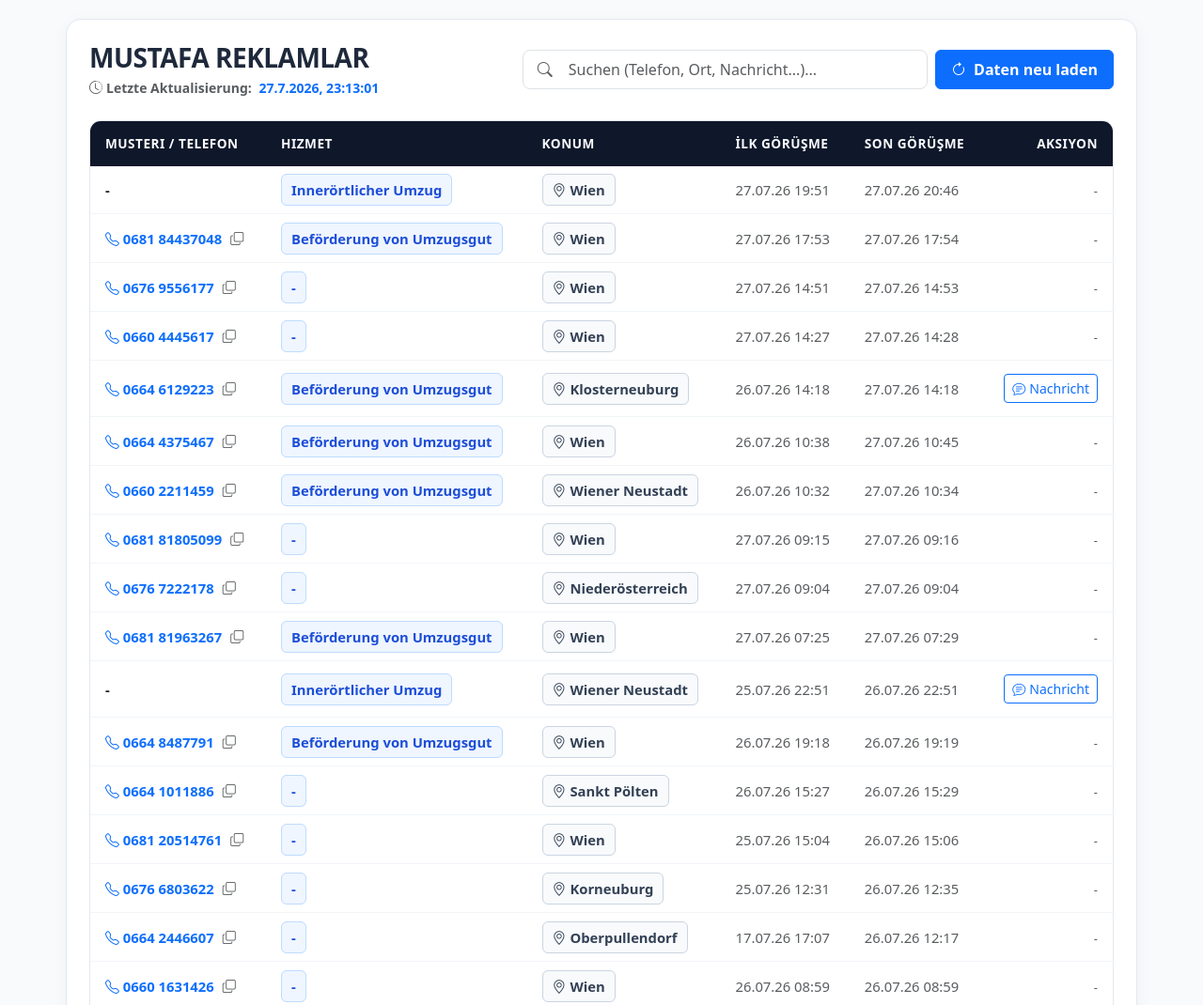
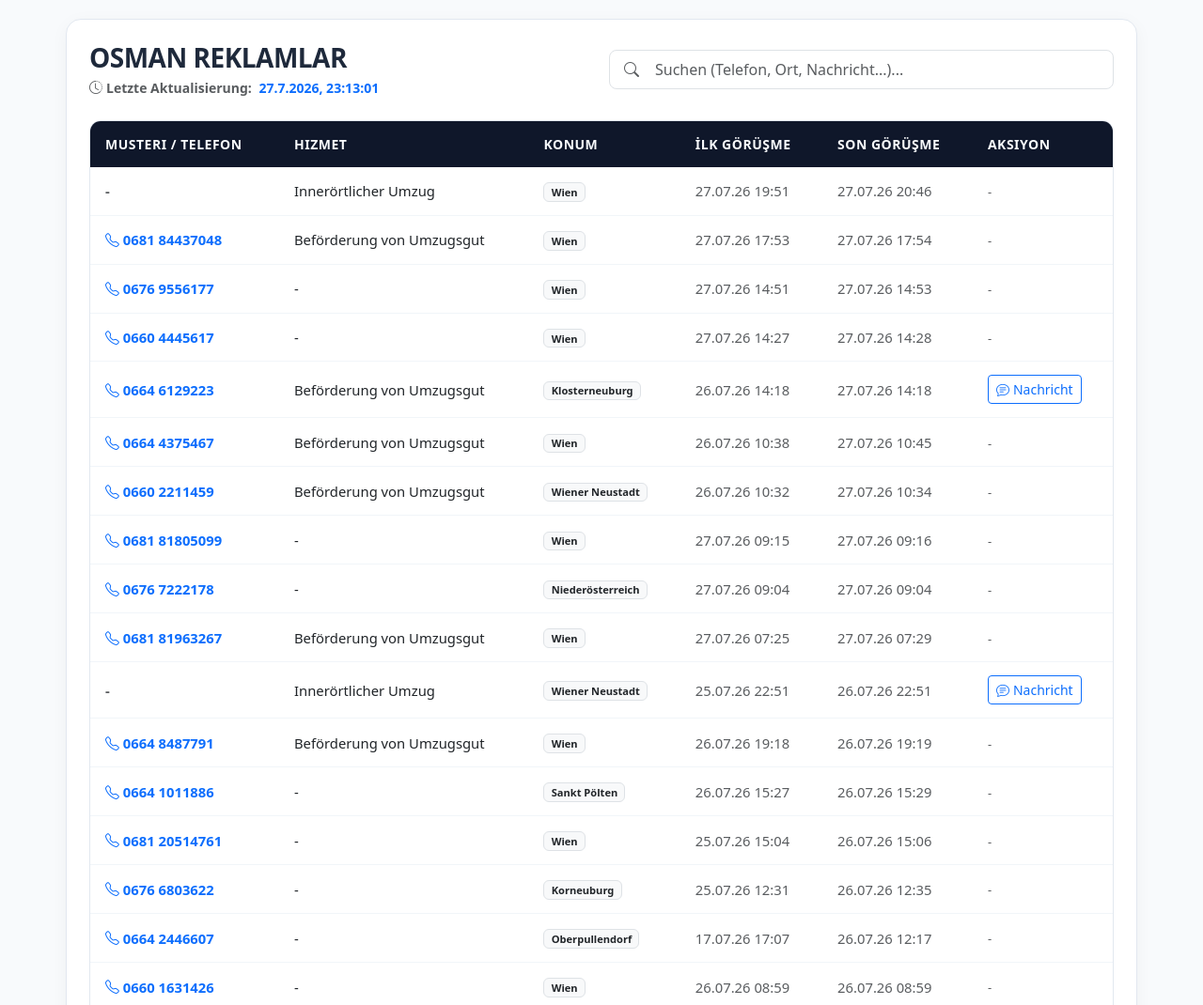
Before and after one commit to sicherteam/mustafa-reklam, a website: page index.html in a window 1280 px wide. Shown: the top 1070 px of the page at 94% size. Drawn offline with nearby package versions, Linux system fonts and the light colour scheme.

Commit message:
Update index.html

```diff
--- a/index.html
+++ b/index.html
@@ -3,7 +3,7 @@
 <head>
   <meta charset="UTF-8">
   <meta name="viewport" content="width=device-width, initial-scale=1.0">
-  <title>MISTAFA REKLAMLAR</title>
+  <title>MUSTAFA REKLAMLAR</title>
   <link href="https://cdn.jsdelivr.net/npm/bootstrap@5.3.0/dist/css/bootstrap.min.css" rel="stylesheet">
   <link rel="stylesheet" href="https://cdn.jsdelivr.net/npm/bootstrap-icons@1.11.0/font/bootstrap-icons.css">
   <style>
@@ -31,7 +31,7 @@
     }
 
     .header-title {
-      font-weight: 800;
+      font-weight: 700;
       letter-spacing: -0.5px;
       color: #1e293b;
     }
@@ -51,7 +51,7 @@
       background-color: #0f172a !important;
       color: #f8fafc !important;
       font-weight: 600;
-      font-size: 0.85rem;
+      font-size: 0.875rem;
       text-transform: uppercase;
       letter-spacing: 0.5px;
       padding: 14px 16px;
@@ -65,28 +65,9 @@
       border-bottom-color: #f1f5f9;
     }
 
-    /* Rozetler */
-    .badge-service {
-      background-color: #eff6ff;
-      color: #1d4ed8;
-      border: 1px solid #bfdbfe;
-      font-weight: 600;
-      padding: 6px 10px;
-      border-radius: 6px;
-    }
-
-    .badge-location {
-      background-color: #f8fafc;
-      color: #334155;
-      border: 1px solid #cbd5e1;
-      font-weight: 600;
-      padding: 6px 10px;
-      border-radius: 6px;
-    }
-
     /* Mesaj Kutusu Stili */
     .message-box {
-      background-color: #f8fafc;
+      background-color: #f1f5f9;
       border-left: 4px solid var(--primary-color);
       border-radius: 8px;
       padding: 12px 16px;
@@ -94,8 +75,6 @@
       white-space: pre-line;
       word-break: break-word;
     }
-
-    #countdown-box { display: none; }
 
     /* MOBİL KART GÖRÜNÜMÜ */
     @media (max-width: 767.98px) {
@@ -124,7 +103,6 @@
       .lead-card-row {
         display: flex;
         justify-content: space-between;
-        align-items: center;
         margin-bottom: 6px;
         font-size: 0.875rem;
       }
@@ -143,34 +121,19 @@
   <div class="container main-card p-4">
     <!-- Header Alanı -->
     <div class="row g-3 align-items-center mb-4">
-      <div class="col-12 col-md-5">
-        <h2 class="header-title mb-1 fs-3">MUSTAFA REKLAMLAR</h2>
+      <div class="col-12 col-md-6">
+        <h2 class="header-title mb-1 fs-3">OSMAN REKLAMLAR</h2>
         <div class="text-muted small">
           <i class="bi bi-clock-history me-1"></i><strong>Letzte Aktualisierung:</strong>
           <span id="last-update" class="text-primary fw-bold ms-1">Yükleniyor...</span>
         </div>
       </div>
-
-      <div class="col-12 col-md-7">
-        <div class="d-flex flex-column flex-sm-row gap-2">
-          <div class="position-relative flex-grow-1">
-            <input type="text" id="searchInput" onkeyup="filterTable()" class="form-control form-control-lg fs-6 ps-5" placeholder="Suchen (Telefon, Ort, Nachricht...)...">
-            <i class="bi bi-search position-absolute top-50 start-0 translate-middle-y ms-3 text-muted"></i>
-          </div>
-          <button id="btn-refresh" onclick="startLiveScrape()" class="btn btn-primary text-nowrap fw-semibold px-3">
-            <i class="bi bi-arrow-clockwise me-1"></i> Daten neu laden
-          </button>
+      <div class="col-12 col-md-6">
+        <div class="position-relative">
+          <input type="text" id="searchInput" onkeyup="filterTable()" class="form-control form-control-lg fs-6 ps-5" placeholder="Suchen (Telefon, Ort, Nachricht...)...">
+          <i class="bi bi-search position-absolute top-50 start-0 translate-middle-y ms-3 text-muted"></i>
         </div>
       </div>
-    </div>
-
-    <!-- Geri Sayım Kutusu -->
-    <div id="countdown-box" class="alert alert-info align-items-center justify-content-between mb-3 rounded-3">
-      <div>
-        <i class="bi bi-robot me-2"></i><strong>Prüfe auf neue Daten...</strong>
-        <span class="small text-muted d-block d-sm-inline ms-sm-2">data.json wird neu geladen.</span>
-      </div>
-      <div class="fw-bold fs-4 text-primary ms-2"><span id="timer">10</span>s</div>
     </div>
 
     <!-- MASAÜSTÜ TABLO GÖRÜNÜMÜ -->
@@ -183,7 +146,7 @@
             <th>Konum</th>
             <th>İlk Görüşme</th>
             <th>Son Görüşme</th>
-            <th class="text-end">Aksiyon</th>
+            <th>Aksiyon</th>
           </tr>
         </thead>
         <tbody id="lead-table-body">
@@ -222,12 +185,6 @@
       );
     }
 
-    // Metin Kopyalama Yardımcısı
-    function copyText(str) {
-      navigator.clipboard.writeText(str);
-      alert('Kopiert: ' + str);
-    }
-
     async function loadData() {
       const tbody = document.getElementById('lead-table-body');
       const cardsBody = document.getElementById('lead-cards-body');
@@ -261,15 +218,12 @@
           const cleanedMsg = cleanMessageText(rawMessage);
           const escapedCleanedMsg = cleanedMsg ? escapeHTML(cleanedMsg) : null;
 
-          const phoneDisplay = phone !== '-' && !phone.includes('Keine Telefonnummer')
-            ? `<div class="d-flex align-items-center gap-2">
-                <a href="tel:${phone}" class="fw-bold text-decoration-none text-primary"><i class="bi bi-telephone me-1"></i>${phone}</a>
-                <button onclick="copyText('${phone}')" class="btn btn-link btn-sm text-muted p-0" title="Kopieren"><i class="bi bi-copy"></i></button>
-               </div>`
-            : `<span class="text-slate-700 fw-bold">${phone}</span>`;
+          const phoneDisplay = phone !== '-'
+            ? `<a href="tel:${phone}" class="fw-bold text-decoration-none text-primary"><i class="bi bi-telephone me-1"></i>${phone}</a>`
+            : `<span class="text-muted fw-bold">-</span>`;
 
           const msgButton = escapedCleanedMsg ? `
-            <button class="btn btn-sm btn-outline-primary fw-medium" type="button" data-bs-toggle="collapse" data-bs-target="#msg-desktop-${index}">
+            <button class="btn btn-sm btn-outline-primary" type="button" data-bs-toggle="collapse" data-bs-target="#msg-desktop-${index}">
               <i class="bi bi-chat-text me-1"></i>Nachricht
             </button>
           ` : '<span class="text-muted small">-</span>';
@@ -278,11 +232,11 @@
           desktopRows += `
             <tr class="searchable-row">
               <td>${phoneDisplay}</td>
-              <td><span class="badge-service">${jobType}</span></td>
-              <td><span class="badge-location"><i class="bi bi-geo-alt me-1"></i>${location}</span></td>
+              <td>${jobType}</td>
+              <td><span class="badge bg-light text-dark border">${location}</span></td>
               <td class="text-muted small">${ilkGorusme}</td>
               <td class="text-muted small">${sonGorusme}</td>
-              <td class="text-end">${msgButton}</td>
+              <td>${msgButton}</td>
             </tr>
             ${escapedCleanedMsg ? `
               <tr class="collapse" id="msg-desktop-${index}">
@@ -311,11 +265,14 @@
                   ${phone !== '-' ? `<a href="tel:${phone}" class="fw-bold fs-6 text-decoration-none text-primary d-block"><i class="bi bi-telephone me-1"></i>${phone}</a>` : `<span class="fw-bold text-muted">-</span>`}
                   <small class="text-muted">Son: ${sonGorusme}</small>
                 </div>
-                <span class="badge-location small"><i class="bi bi-geo-alt me-1"></i>${location}</span>
               </div>
               <div class="lead-card-row">
                 <span class="lead-card-label">Hizmet:</span>
-                <span class="badge-service small">${jobType}</span>
+                <span class="lead-card-value">${jobType}</span>
+              </div>
+              <div class="lead-card-row">
+                <span class="lead-card-label">Konum:</span>
+                <span class="lead-card-value">${location}</span>
               </div>
               <div class="lead-card-row">
                 <span class="lead-card-label">İlk Görüşme:</span>
@@ -338,31 +295,7 @@
       }
     }
 
-    function startLiveScrape() {
-      const btn = document.getElementById('btn-refresh');
-      const box = document.getElementById('countdown-box');
-      const timerSpan = document.getElementById('timer');
-
-      btn.disabled = true;
-      box.style.display = 'flex';
-
-      let timeLeft = 10;
-      timerSpan.innerText = timeLeft;
-
-      const countdown = setInterval(() => {
-        timeLeft--;
-        timerSpan.innerText = timeLeft;
-
-        if (timeLeft <= 0) {
-          clearInterval(countdown);
-          box.style.display = 'none';
-          btn.disabled = false;
-          loadData();
-        }
-      }, 1000);
-    }
-
-    // Arama Fonksiyonu
+    // Arama Fonksiyonu (Performanslı ve Collapse Hassasiyetli)
     function filterTable() {
       const input = document.getElementById('searchInput');
       const filter = input.value.toLowerCase();
@@ -388,7 +321,7 @@
       });
     }
 
-    // Başlat
+    // Sayfa Yüklendiğinde Başlat
     loadData();
   </script>
 </body>
```
